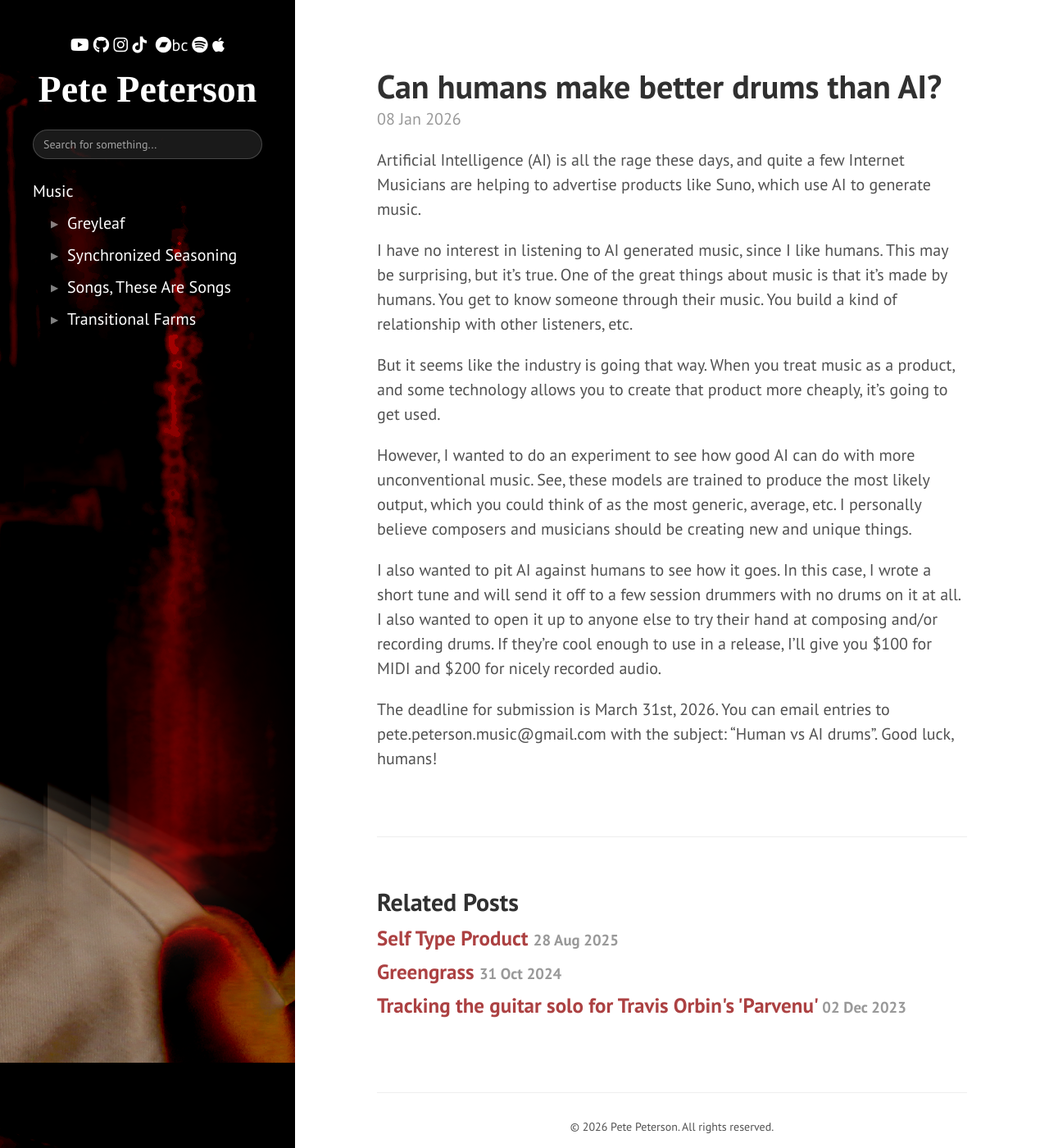
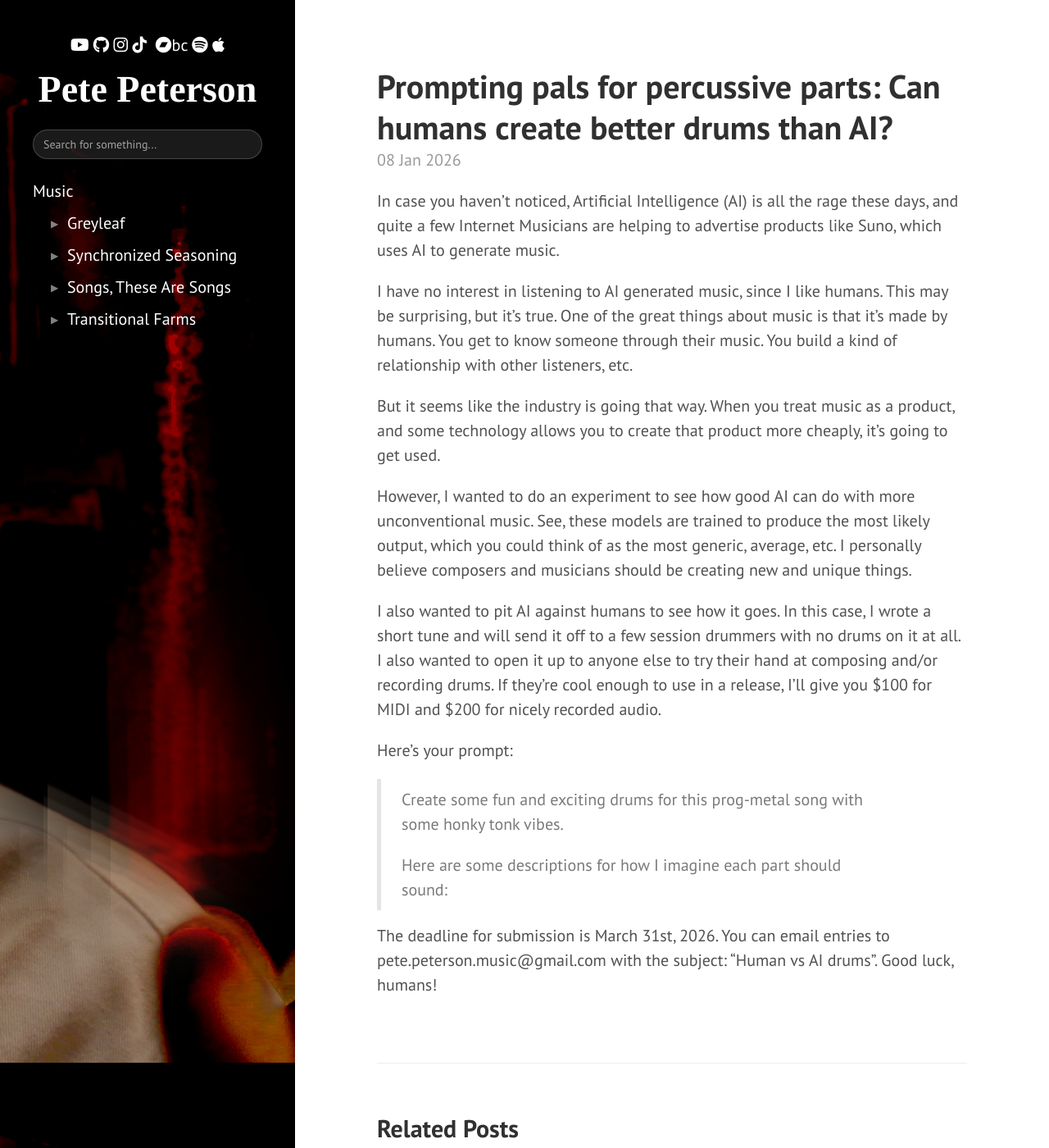
Before and after one commit to petepm/petepm.github.io, a Jekyll site: the page built from _posts/2026-01-08-can-humans-make-better-drums-than-ai.md, in a window 1280 px wide and 1400 px high. Shown: the whole window at 82% size. Built offline with Jekyll 4.4.1, drawn with Linux system fonts in a browser that asks for light colours.

Commit message:
Add to post

```diff
--- a/_posts/2026-01-08-can-humans-make-better-drums-than-ai.md
+++ b/_posts/2026-01-08-can-humans-make-better-drums-than-ai.md
@@ -2,15 +2,17 @@
 comments: false
 date: 2026-01-08
 layout: post
-title: Can humans make better drums than AI?
+title: >
+  Prompting pals for percussive parts: Can humans create better drums than AI?
 categories:
 - Experiments
 - Composition
 ---
 
+In case you haven't noticed,
 Artificial Intelligence (AI) is all the rage these days,
 and quite a few Internet Musicians are helping to advertise products like
-Suno, which use AI to generate music.
+Suno, which uses AI to generate music.
 
 I have no interest in listening to AI generated music,
 since I like humans.
@@ -39,6 +41,14 @@ and/or recording drums.
 If they're cool enough to use in a release,
 I'll give you $100 for MIDI and $200 for nicely recorded audio.
 
+Here's your prompt:
+
+>Create some fun and exciting drums for this prog-metal song with
+>some honky tonk vibes.
+>
+>Here are some descriptions for how I imagine each part should sound:
+>
+
 The deadline for submission is March 31st, 2026.
 You can email entries to pete.peterson.music@gmail.com with the subject:
 "Human vs AI drums".
```
